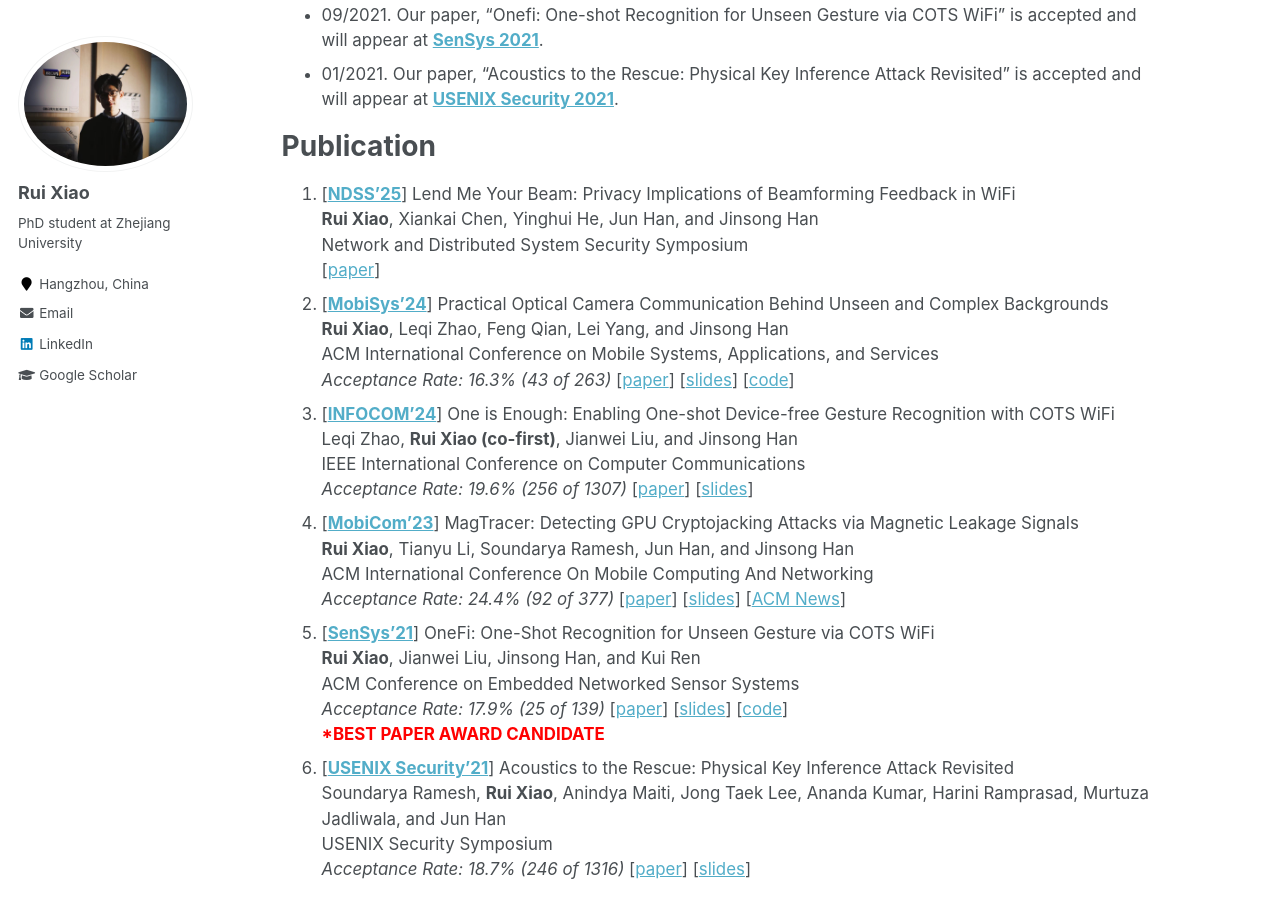
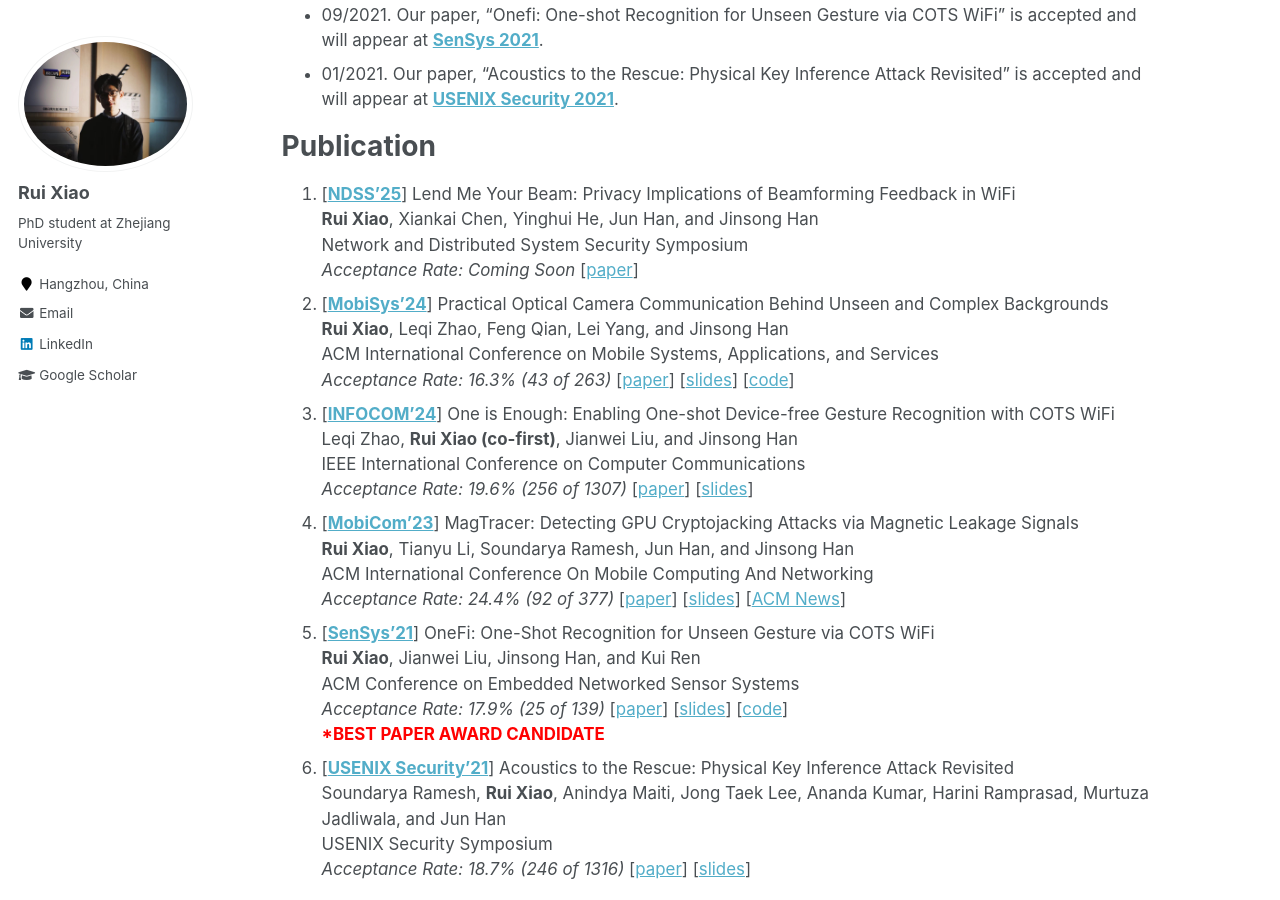
Before and after one commit to ruixiao24/ruixiao24.github.io, a Jekyll site: the page built from _pages/about.md, in a window 1280 px wide and 900 px high, scrolled down 585 px. Built offline with Jekyll 4.4.1, drawn with Linux system fonts in a browser that asks for light colours.

Commit message:
Update about.md

```diff
--- a/_pages/about.md
+++ b/_pages/about.md
@@ -26,7 +26,7 @@
 1. [**[NDSS'25](https://www.ndss-symposium.org/ndss2025/)**] Lend Me Your Beam: Privacy Implications of Beamforming Feedback in WiFi
    **Rui Xiao**, Xiankai Chen, Yinghui He, Jun Han, and Jinsong Han
    Network and Distributed System Security Symposium
-   [[paper](https://ruixiao24.github.io/files/leakybeam-ndss25.pdf)]
+   *Acceptance Rate: Coming Soon* [[paper](https://ruixiao24.github.io/files/leakybeam-ndss25.pdf)]
 1. [**[MobiSys'24](https://sigmobile.org/mobisys/2024/)**] Practical Optical Camera Communication Behind Unseen and Complex Backgrounds
     **Rui Xiao**, Leqi Zhao, Feng Qian, Lei Yang, and Jinsong Han
     ACM International Conference on Mobile Systems, Applications, and Services
```
